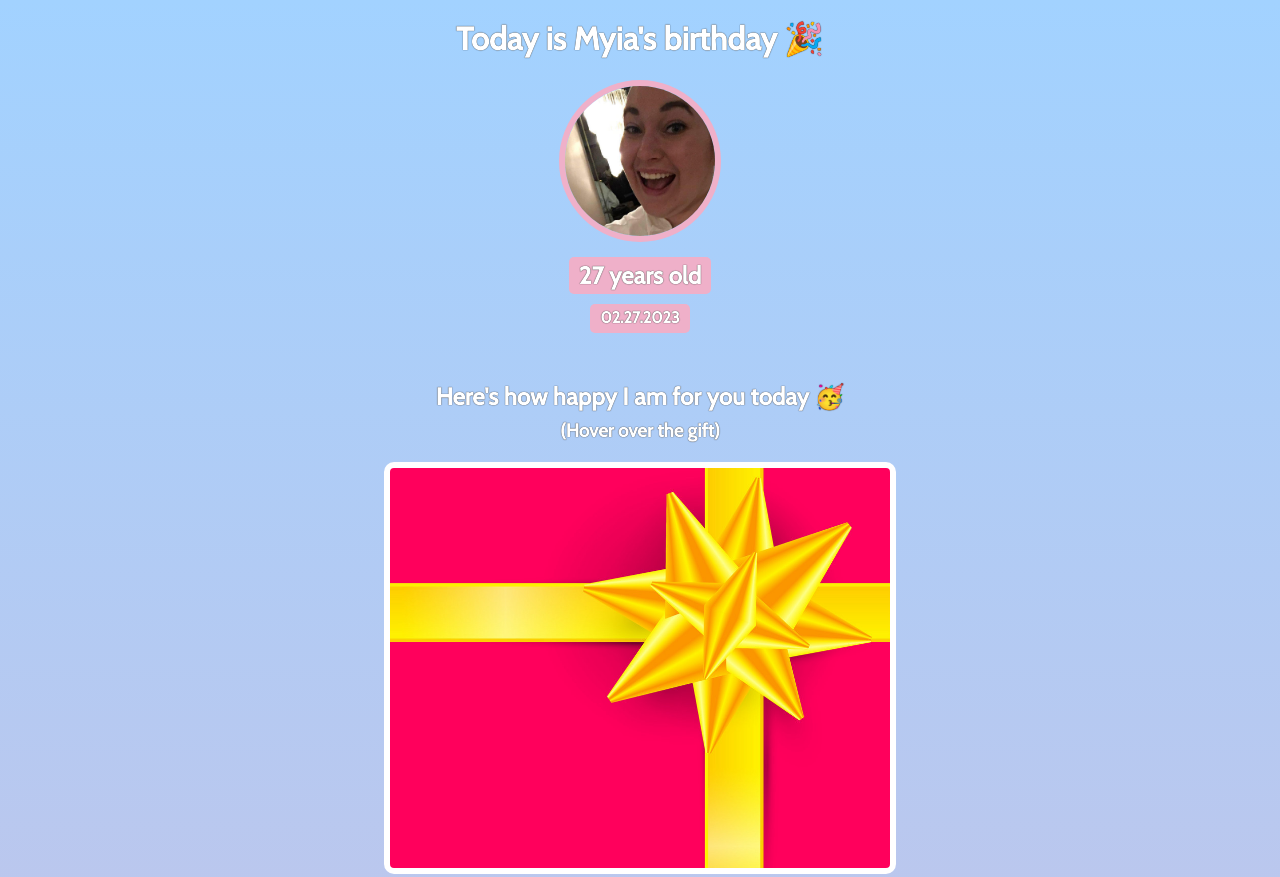
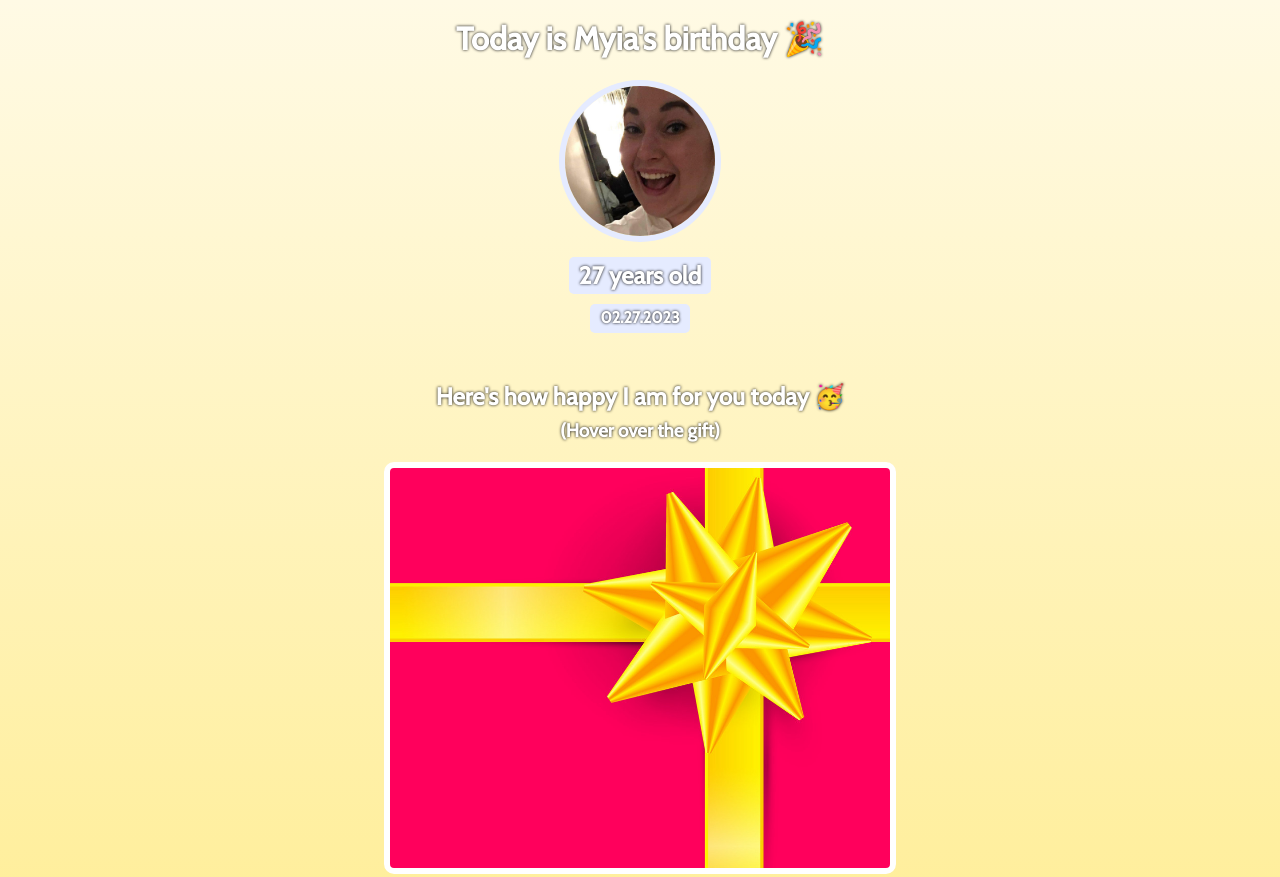
Before and after one commit to napqueenkaila/myia-birthday, a website built with Vite: page index.html in a window 1280 px wide. Shown: the top 877 px of the page. Built offline with nearby package versions, Linux system fonts and the light colour scheme.

Commit message:
Update styles.css

```diff
--- a/styles.css
+++ b/styles.css
@@ -1,23 +1,23 @@
 body {
     text-align: center;
     font-family: 'Cabin', sans-serif;
-    background: linear-gradient(#a2d2ff, #EFB0C9);
+    background: linear-gradient(#FFFAE5, #FFF6CC,#FFF2B2,#FFEE99,#FFE97F,#FFE566,#FFE14C,#FFDD32,#FFD819,#FFD400);
     color: #ffffff;
 }
 
 h1, h2, h3, h4, p {
-    text-shadow: 0 0 1px black;
+    text-shadow: 0 0 3px black;
 }
 
 #bff-img {
     width: 150px;
     border-radius: 50%;
-    border: 6px solid #EFB0C9;
+    border: 6px solid #E5EBFF;
     margin-bottom: 10px;
 }
 
 #bday-age {
-    background: #EFB0C9;
+    background: #E5EBFF;
     padding: 5px 10px;
     border-radius: 5px;
     margin: 5px 0 10px 0;
@@ -25,7 +25,7 @@ h1, h2, h3, h4, p {
 
 #bday-date {
     margin: 0;
-    background: #EFB0C9;
+    background: #E5EBFF;
     padding: 5px 10px;
     border-radius: 5px;
 }
```
